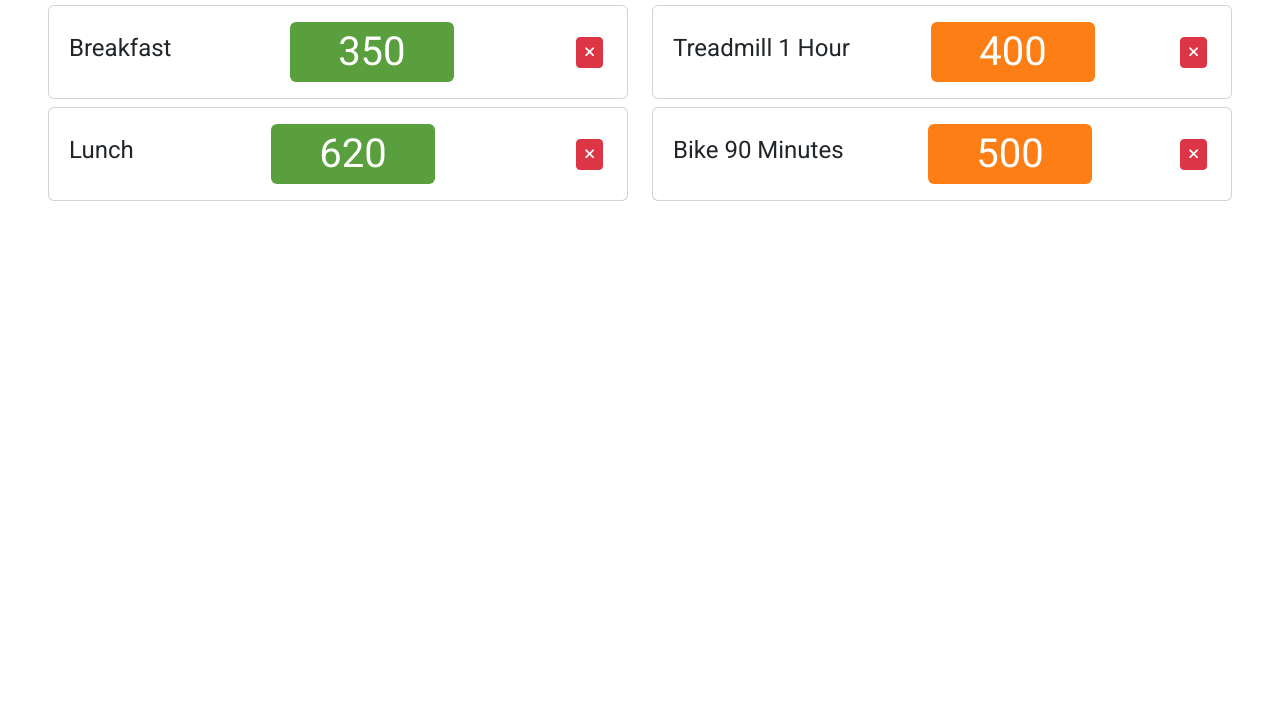
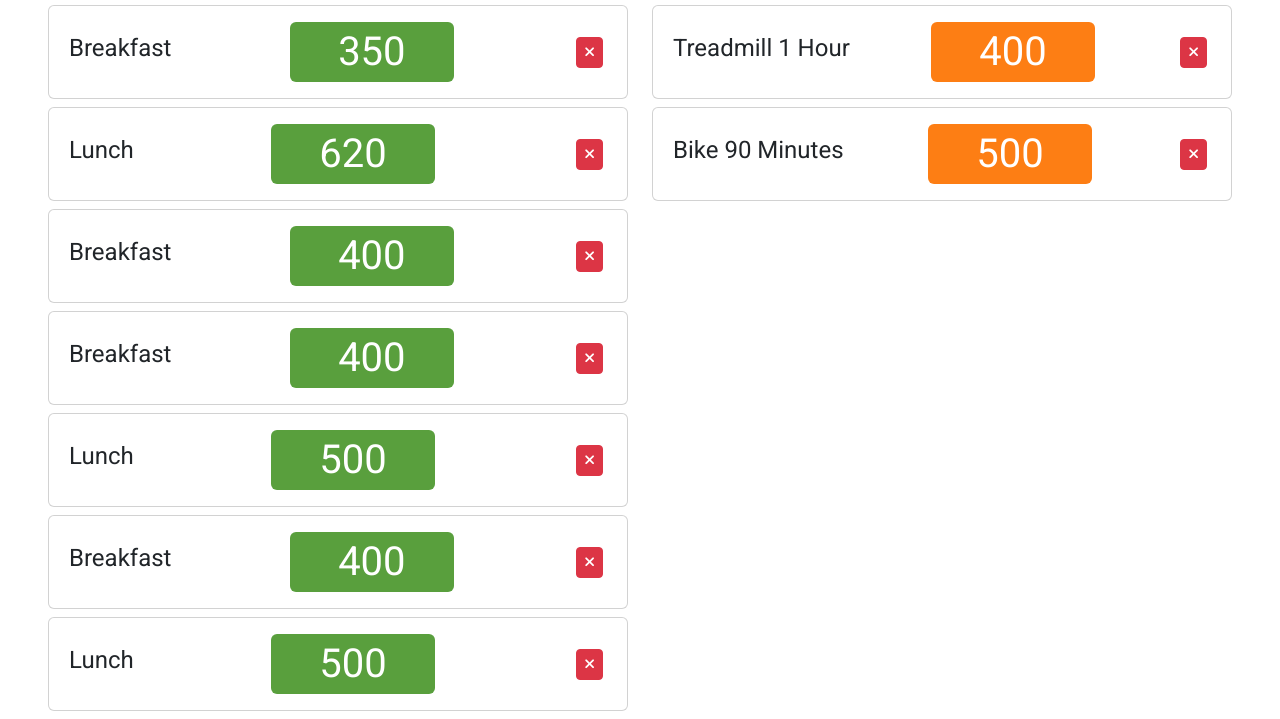
Before and after one commit to jcostadev23/track-calories, a plain HTML site: page index.html in a window 1280 px wide. Shown: the part 723-1442 px from the top of the page. Before the commit the page ends 932 px from the top, so only its background shows below. Drawn offline with Linux system fonts and the light colour scheme.

Commit message:
feature/display-meal-items

```diff
--- a/index.html
+++ b/index.html
@@ -15,6 +15,7 @@
     <link rel="stylesheet" href="css/bootstrap.css" />
     <link rel="stylesheet" href="css/style.css" />
     <script src="js/bootstrap.bundle.min.js" defer></script>
+    <script src="js/mealCard.js" defer></script>
     <script src="js/classComponents.js" defer></script>
     <script src="js/app.js" defer></script>
     <title>Tracalorie 2.0 | Track your Caloric Intake</title>
--- a/js/app.js
+++ b/js/app.js
@@ -1,6 +1,7 @@
 const dailyLimit = document.getElementById("limit-form");
 const input = document.getElementById("limit");
 const resetDay = document.getElementById("reset");
+const addMealForm = document.getElementById("meal-form");
 
 const tracker = new CalorieTracker();
 
@@ -19,5 +20,17 @@ function setDailyValues(e) {
   tracker.resetDailyLimit(resetDaily);
 }
 
+function addMeal(e) {
+  e.preventDefault();
+  const meal = document.getElementById("meal-name");
+  const calory = document.getElementById("meal-calories");
+
+  const addMeal = new Meal(meal.value, calory.value);
+  tracker.addMeal(addMeal);
+  meal.value = "";
+  calory.value = "";
+}
+
 dailyLimit.addEventListener("submit", setDailyValues);
 resetDay.addEventListener("click", setDailyValues);
+addMealForm.addEventListener("submit", addMeal);
--- a/js/classComponents.js
+++ b/js/classComponents.js
@@ -1,4 +1,5 @@
 const limitCaloriesEl = document.getElementById("calories-limit");
+const mealItems = document.getElementById("meal-items");
 
 class CalorieTracker {
   constructor() {
@@ -12,6 +13,7 @@ class CalorieTracker {
     this._displayCaloriesConsumed();
     this._displayCaloriesBurned();
     this._displayCaloriesRemaining();
+    this._displayMealItems();
   }
 
   addMeal(meal) {
@@ -68,11 +70,18 @@ class CalorieTracker {
     caloriesRemainingEl.innerHTML = remaining;
   }
 
+  _displayMealItems() {
+    this._meals.forEach((item) =>
+      mealItems.appendChild(mealCard(item.name, item.calories))
+    );
+  }
+
   _render() {
     this._displayCaloriesTotal();
     this._displayCaloriesConsumed();
     this._displayCaloriesBurned();
     this._displayCaloriesRemaining();
+    this._displayMealItems();
   }
 }
 
--- /dev/null
+++ b/js/mealCard.js
@@ -0,0 +1,41 @@
+function mealCard(name, calories) {
+  const h4 = document.createElement("h4");
+  h4.classList.add("mx-1");
+  h4.textContent = name;
+
+  const div = createDiv("card my-2");
+  const div2 = createDiv("card-body");
+  const div3 = createDiv("d-flex align-items-center justify-content-between");
+  div3.appendChild(h4);
+  const div4 = createDiv(
+    "fs-1 bg-primary text-white text-center rounded-2 px-2 px-sm-5",
+    calories
+  );
+  div3.appendChild(div4);
+  div3.appendChild(
+    createButton(
+      "delete btn btn-danger btn-sm mx-2",
+      '<i class="fa-solid fa-xmark"></i>'
+    )
+  );
+  div2.appendChild(div3);
+  div.appendChild(div2);
+  return div;
+}
+
+function createDiv(className, textContent) {
+  const div = document.createElement("div");
+  className.split(" ").forEach((cls) => div.classList.add(cls));
+  if (textContent) {
+    div.textContent = textContent;
+  }
+  return div;
+}
+
+function createButton(className, childrean) {
+  const btn = document.createElement("button");
+  className.split(" ").forEach((cls) => btn.classList.add(cls));
+  btn.innerHTML = childrean;
+
+  return btn;
+}
```
